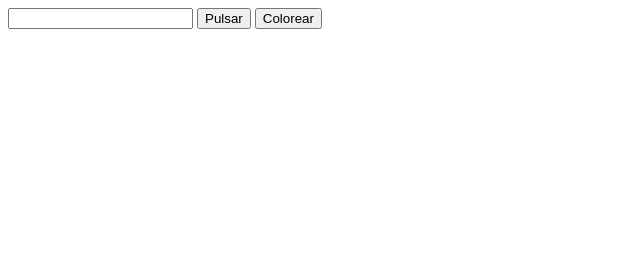
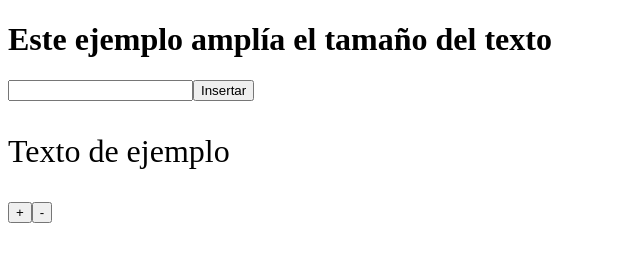
Before and after one commit to PauFish/Autos-locos, a plain HTML site: page VT04 DWEC - Ejemplos/ejemplo3.html in a window 1280 px wide. Shown: the whole page, without its empty margins (0-640 px from the left). Drawn offline with Linux system fonts and the light colour scheme.

Commit message:
Add files via upload

```diff
--- a/VT04 DWEC - Ejemplos/ejemplo3.html
+++ b/VT04 DWEC - Ejemplos/ejemplo3.html
@@ -2,19 +2,19 @@
 <html>
 <head>
 	<meta charset="utf-8">
+	<meta name="viewport" content="width=device-width, initial-scale=1">
 	<title>Ejemplo 3</title>
 </head>
 <body>
-	<input type="number" name="valor">
-	<button>Pulsar</button>
-	<button id="colorear">Colorear</button>
 
-	<p id="resultado">
-	</p>
+	<h1>Este ejemplo amplía el tamaño del texto</h1>
 
+	<p><input type="text" name="nombre"><button id="insertar">Insertar</button></p>
 
+	<p class="insertado" style="font-size: 200%;">Texto de ejemplo</p>
+	<button id="grande">+</button><button id="pequeno">-</button>
 
+	<script type="text/javascript" src="ejemplo3.js"></script>
 
-<script type="text/javascript" src="ejemplo3.js"></script>
 </body>
 </html>
```
